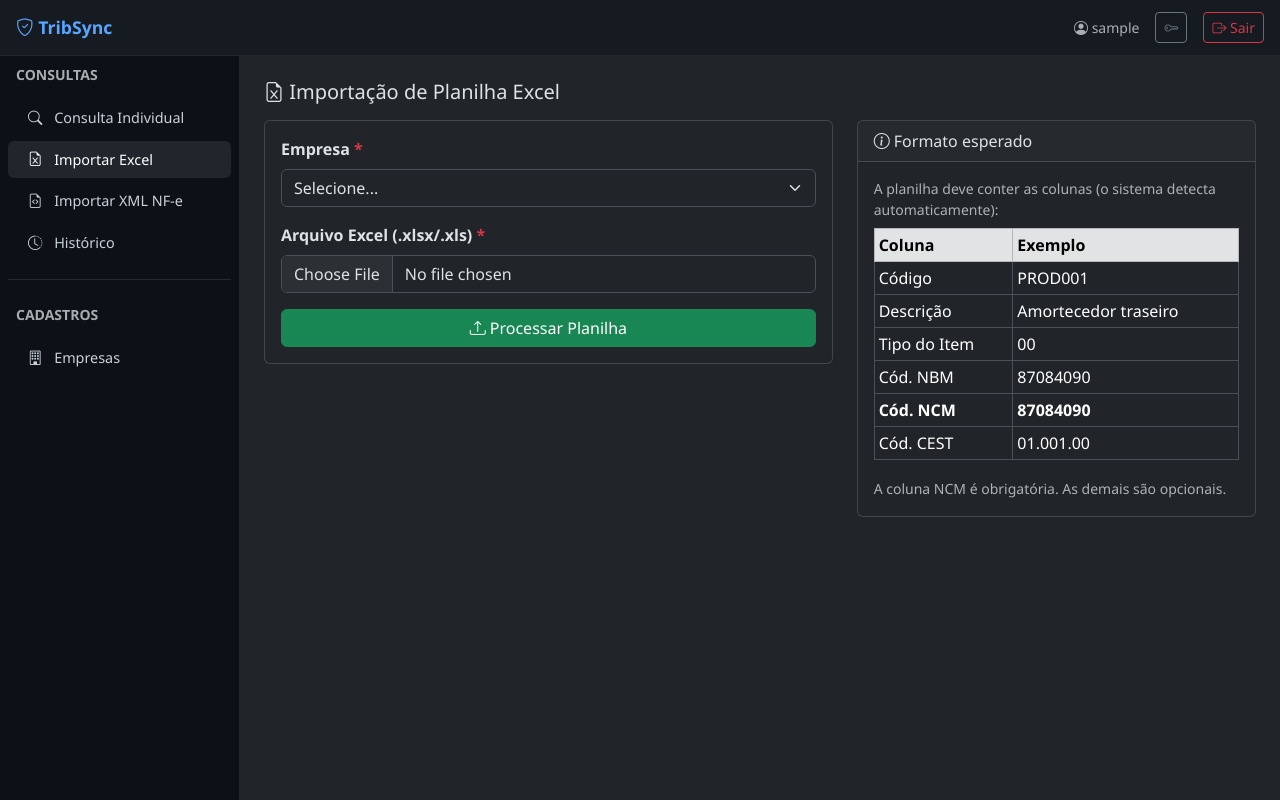
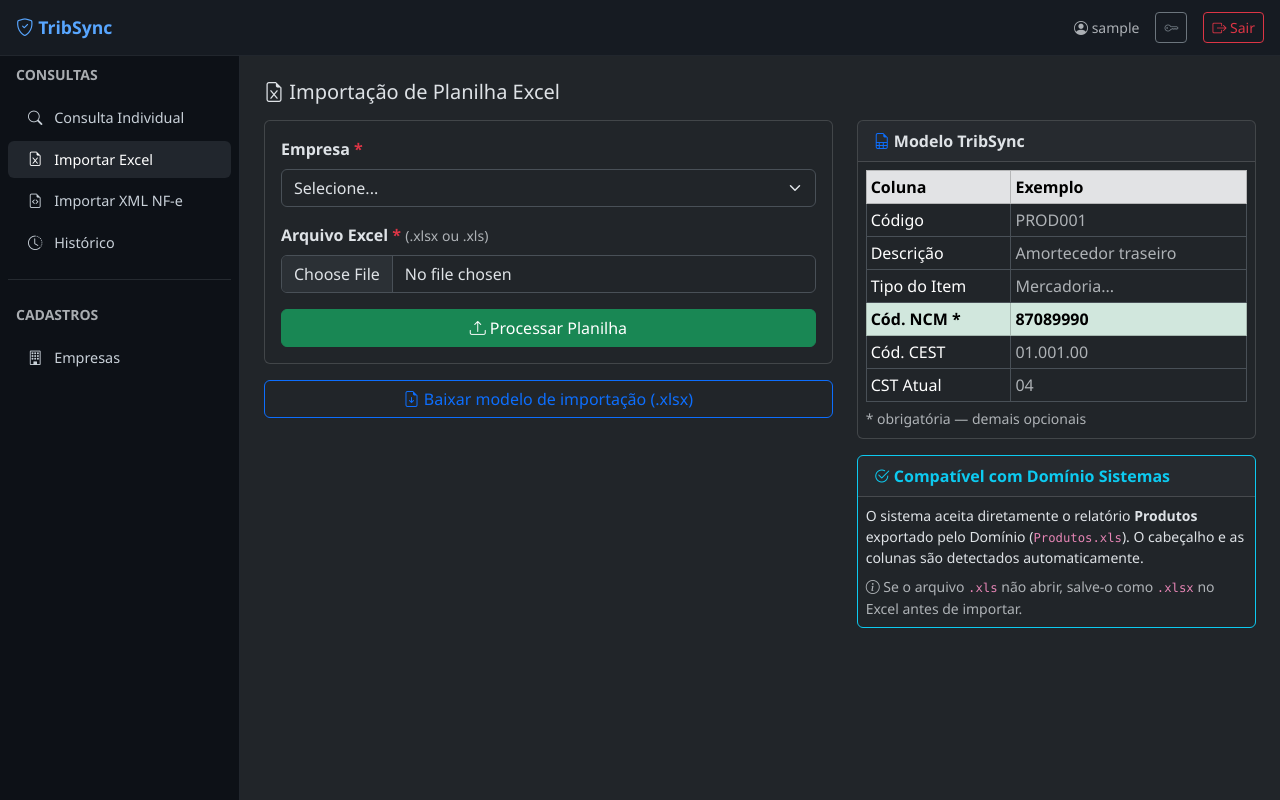
Before and after one commit to Patrickmot3/Auditor_tributario, a Flask app: page /consulta/lote/excel in a window 1280 px wide. Run offline with Flask 3, Linux system fonts and the light colour scheme; the visitor is signed in with stand-in values (Sample User, id 1); data that the repository does not hold is empty.

Commit message:
feat: importação Domínio, modelo .xlsx, CST na planilha e fix inconsistência
- excel_processor: engine calamine como fallback para .xls do Domínio Sistemas
  (xlrd não lê o formato BIFF misto gerado pelo Domínio)
- excel_processor: coluna CST Atual lida da planilha e passada ao validador
- export_excel: função gerar_template_importacao() gera modelo .xlsx padrão
- consulta.py: rota GET /lote/excel/modelo para download do modelo
- lote_excel.html: botão "Baixar modelo", tabela de colunas e aviso Domínio
- requirements.txt: python-calamine==0.6.2, openpyxl==3.1.5
- ncm_validator: inconsistência detectada pela comparação direta CST NF-e vs sugerido

Co-Authored-By: Claude Sonnet 4.6 <noreply@anthropic.com>

```diff
--- a/app/routes/consulta.py
+++ b/app/routes/consulta.py
@@ -81,6 +81,16 @@ def lote_manual():
     empresas = current_user.empresas if not current_user.is_admin else Empresa.query.filter_by(ativo=True).all()
     return render_template('consulta/lote_resultado.html',
                            empresa=empresa, resultados=resultados, empresas=empresas)
+
+
+@consulta_bp.route('/lote/excel/modelo')
+@login_required
+def modelo_excel():
+    from app.services.export_excel import gerar_template_importacao
+    output = gerar_template_importacao()
+    return send_file(output, download_name='tribsync_modelo_importacao.xlsx',
+                     as_attachment=True,
+                     mimetype='application/vnd.openxmlformats-officedocument.spreadsheetml.sheet')
 
 
 @consulta_bp.route('/lote/excel', methods=['GET', 'POST'])
--- a/app/services/ncm_validator.py
+++ b/app/services/ncm_validator.py
@@ -163,15 +163,14 @@ def validar_ncm(ncm: str, empresa_id: int, cst_atual: str = None):
                 '(Solução de Consulta COSIT nº 55/2018).'
             )
 
-    # Detectar inconsistência
+    # Detectar inconsistência: CST da NF-e difere do CST que o sistema sugere
     inconsistencia = False
-    if cst_atual:
-        if registro.monofasico and cst_atual not in ('04', '70', '75'):
-            inconsistencia = True
-        elif not registro.monofasico and cst_atual == '04':
-            inconsistencia = True
-        if e_varejista and registro.monofasico and pis > 0:
-            inconsistencia = True
+    if cst_atual and cst_sugerido and cst_atual.strip() != cst_sugerido.strip():
+        inconsistencia = True
+        observacao += (
+            f' CST informado na NF-e ({cst_atual.strip()}) '
+            f'difere do CST sugerido ({cst_sugerido}).'
+        )
 
     resultado = {
         'ncm': ncm_limpo,
--- a/app/templates/consulta/lote_excel.html
+++ b/app/templates/consulta/lote_excel.html
@@ -4,9 +4,9 @@
 {% block content %}
 <h5 class="mb-3"><i class="bi bi-file-earmark-excel"></i> Importação de Planilha Excel</h5>
 
-<div class="row">
+<div class="row g-4">
   <div class="col-md-7">
-    <div class="card mb-4">
+    <div class="card mb-3">
       <div class="card-body">
         <form method="POST" enctype="multipart/form-data">
           <input type="hidden" name="csrf_token" value="{{ csrf_token() }}">
@@ -22,7 +22,10 @@
             </select>
           </div>
           <div class="mb-3">
-            <label class="form-label fw-semibold">Arquivo Excel (.xlsx/.xls) <span class="text-danger">*</span></label>
+            <label class="form-label fw-semibold">
+              Arquivo Excel <span class="text-danger">*</span>
+              <small class="text-muted fw-normal">(.xlsx ou .xls)</small>
+            </label>
             <input type="file" name="arquivo" class="form-control" accept=".xlsx,.xls" required>
           </div>
           <button type="submit" class="btn btn-success w-100">
@@ -31,28 +34,59 @@
         </form>
       </div>
     </div>
+
+    <!-- Download do modelo -->
+    <div class="d-grid">
+      <a href="{{ url_for('consulta.modelo_excel') }}" class="btn btn-outline-primary">
+        <i class="bi bi-file-earmark-arrow-down"></i> Baixar modelo de importação (.xlsx)
+      </a>
+    </div>
   </div>
-  <div class="col-md-5">
+
+  <div class="col-md-5 d-flex flex-column gap-3">
+
+    <!-- Modelo TribSync -->
     <div class="card">
-      <div class="card-header"><i class="bi bi-info-circle"></i> Formato esperado</div>
-      <div class="card-body">
-        <p class="text-muted small mb-2">A planilha deve conter as colunas (o sistema detecta automaticamente):</p>
-        <table class="table table-sm table-bordered">
-          <thead class="table-secondary"><tr>
-            <th>Coluna</th><th>Exemplo</th>
-          </tr></thead>
+      <div class="card-header fw-semibold">
+        <i class="bi bi-file-earmark-spreadsheet text-primary"></i> Modelo TribSync
+      </div>
+      <div class="card-body p-2">
+        <table class="table table-sm table-bordered mb-1">
+          <thead class="table-secondary">
+            <tr><th>Coluna</th><th>Exemplo</th></tr>
+          </thead>
           <tbody>
-            <tr><td>Código</td><td>PROD001</td></tr>
-            <tr><td>Descrição</td><td>Amortecedor traseiro</td></tr>
-            <tr><td>Tipo do Item</td><td>00</td></tr>
-            <tr><td>Cód. NBM</td><td>87084090</td></tr>
-            <tr><td><strong>Cód. NCM</strong></td><td><strong>87084090</strong></td></tr>
-            <tr><td>Cód. CEST</td><td>01.001.00</td></tr>
+            <tr><td>Código</td><td class="text-muted">PROD001</td></tr>
+            <tr><td>Descrição</td><td class="text-muted">Amortecedor traseiro</td></tr>
+            <tr><td>Tipo do Item</td><td class="text-muted">Mercadoria...</td></tr>
+            <tr class="table-success"><td><strong>Cód. NCM *</strong></td><td><strong>87089990</strong></td></tr>
+            <tr><td>Cód. CEST</td><td class="text-muted">01.001.00</td></tr>
+            <tr><td>CST Atual</td><td class="text-muted">04</td></tr>
           </tbody>
         </table>
-        <small class="text-muted">A coluna NCM é obrigatória. As demais são opcionais.</small>
+        <small class="text-muted">* obrigatória — demais opcionais</small>
       </div>
     </div>
+
+    <!-- Formato Domínio -->
+    <div class="card border-info">
+      <div class="card-header text-info fw-semibold">
+        <i class="bi bi-check2-circle"></i> Compatível com Domínio Sistemas
+      </div>
+      <div class="card-body p-2">
+        <p class="small mb-2">
+          O sistema aceita diretamente o relatório <strong>Produtos</strong> exportado
+          pelo Domínio (<code>Produtos.xls</code>). O cabeçalho e as colunas são
+          detectados automaticamente.
+        </p>
+        <p class="small text-muted mb-0">
+          <i class="bi bi-info-circle"></i>
+          Se o arquivo <code>.xls</code> não abrir, salve-o como <code>.xlsx</code>
+          no Excel antes de importar.
+        </p>
+      </div>
+    </div>
+
   </div>
 </div>
 {% endblock %}
--- a/requirements.txt
+++ b/requirements.txt
@@ -8,7 +8,7 @@ python-dotenv==1.0.0
 requests==2.31.0
 beautifulsoup4==4.12.2
 lxml==4.9.3
-openpyxl==3.1.2
+openpyxl==3.1.5
 pandas==2.2.2
 numpy==1.26.4
 python-docx==1.1.0
@@ -19,3 +19,4 @@ xlsxwriter==3.1.9
 rarfile==4.1
 xlrd==2.0.1
 olefile==0.47
+python-calamine==0.6.2
```
Also changed, not shown: app/services/excel_processor.py (+46 -17 lines), app/services/export_excel.py (+49 -0 lines).
